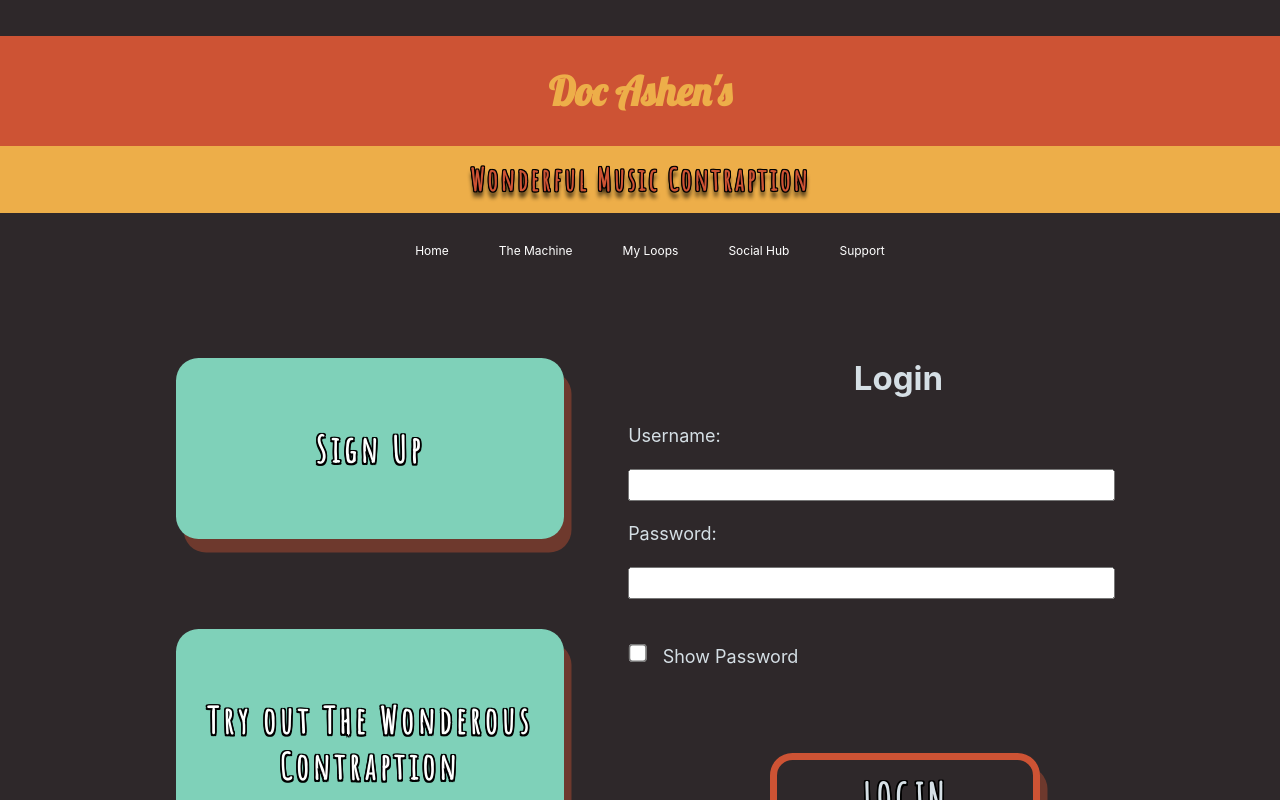
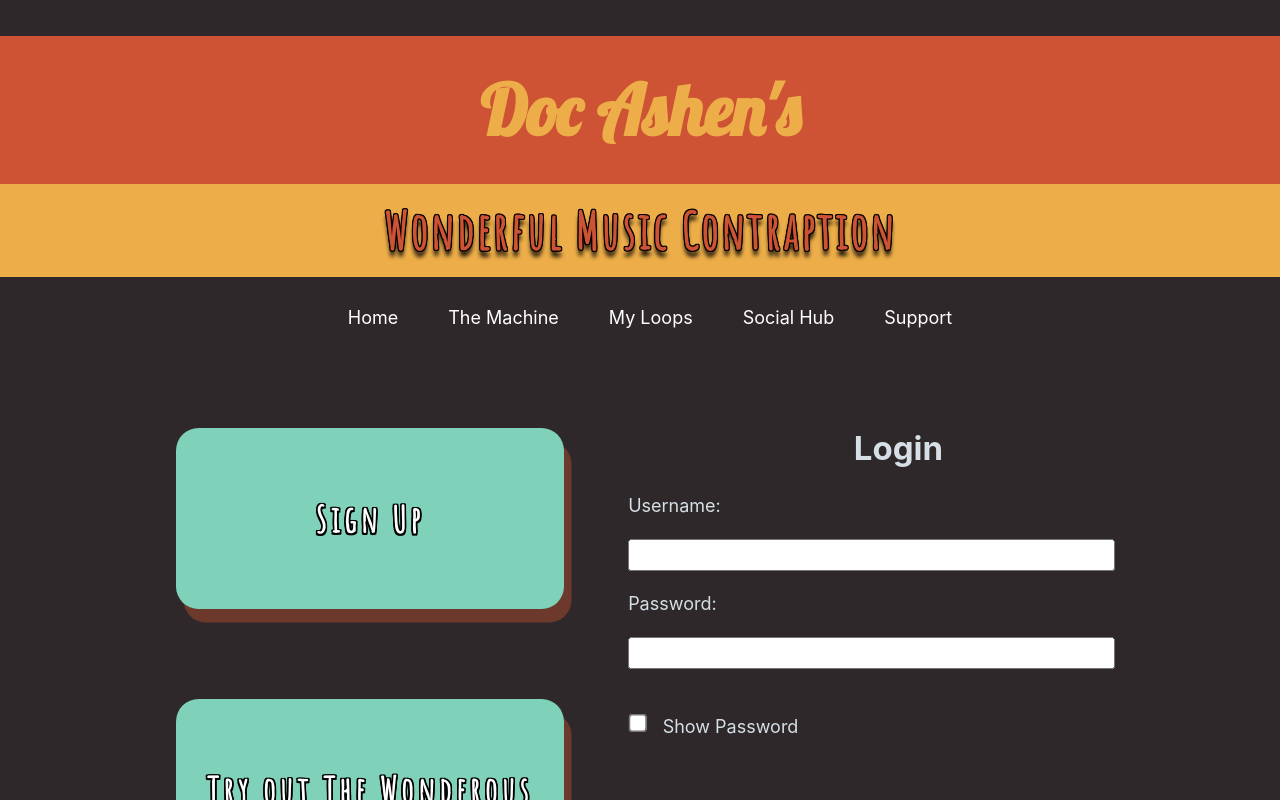
Before and after one commit to ashen-develops/Wonderful-Music-Contraption, a React (Create React App) app: page / in a window 1280 px wide. Shown: the top 800 px of the page. Built offline with nearby package versions, Linux system fonts and the light colour scheme.

Commit message:
changed header font sizes

```diff
--- a/src/style.css
+++ b/src/style.css
@@ -217,7 +217,7 @@ h1{
     padding: 30px;
     margin: 20px 0 0 0;
     font-family: Lobster;
-    font-size: 40px;
+    font-size: 70px;
 }
 p {
     color: white;
@@ -228,7 +228,7 @@ p {
 }
 header h2 {
     color: rgb(205, 83, 52);
-    font-size: 30px;
+    font-size: 50px;
     letter-spacing: 3px;
     background-color: #edae49;
     margin: 0 auto 20px auto;
@@ -453,6 +453,7 @@ select {
         color: white;
         margin: 10px;
         width: 100%;
+        font-size: 18px;
 
     }
 
```
Also changed, not shown: 1 other file (tests, documents, lock files or other folders).
